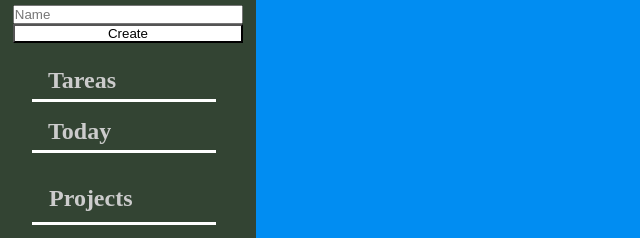
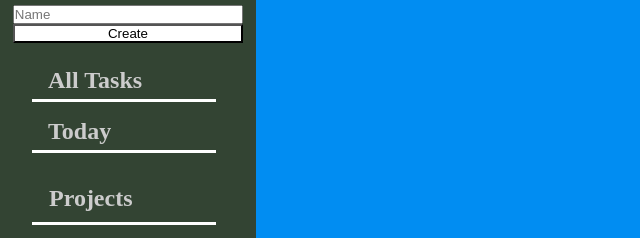
Before and after one commit to sebast825/doList, a website built with webpack: page docs/index.html in a window 1280 px wide. Shown: the part 189-427 px from the top of the page, 0-640 px from the left. Built offline with nearby package versions, Linux system fonts and the light colour scheme.

Commit message:
remove innecesary

```diff
--- a/docs/index.html
+++ b/docs/index.html
@@ -36,7 +36,7 @@
 
 
 			<div>
-				 <div class="tareasSelect "><h2>Tareas</h2></div>
+				 <div class="tareasSelect "><h2>All Tasks</h2></div>
 				<div class="todaySelect"><h2>Today</h2></div>
 				<div class="containerAllPorjects">
 					<div class="allProjects"><h2 class="allProjectsh2">Projects</h2></div>
--- a/src/create.js
+++ b/src/create.js
@@ -84,7 +84,6 @@ function verificarNombreProject(nameProject){
 
 function tareaProject(e){
 	e.preventDefault();
-
 	tareaProjectDom.style.visibility = 'hidden'
 	let infoName = this.nameTareaProject.value;
 	if (infoName=='') {return alert('nombre invalido')}
@@ -120,16 +119,13 @@ function tareaProject(e){
 function createSelect(project){
 	let div = document.createElement('DIV');
 	let h2 = document.createElement('h2');
-
 	div.classList.add('divProjectSelect')
 	div.classList.add(project.nameProject);
 	h2.innerText=  project.nameProject;
 	div.appendChild(h2);
 	div.addEventListener('click',()=>{
 		divSelect.mostrarProjectss();
-		// let elem = this.mostrarProject
 
-		// showTareaProject(elem.nameProject)
 
 			mostrarProject(project.nameProject);
 			showTareaProject(project);
```
